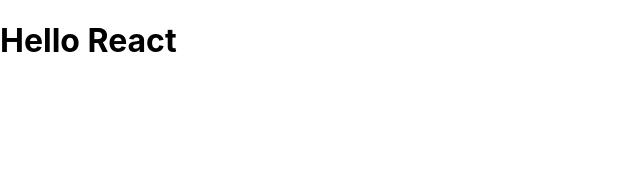
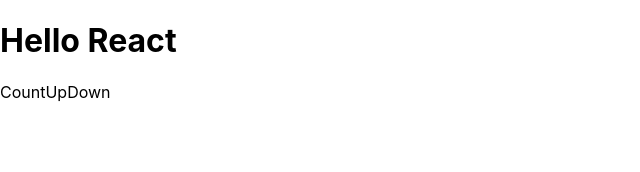
Before and after one commit to kubotaetsuya/react_basic, a React (Create React App) app in the folder client/: page /countUpDown in a window 1280 px wide. Shown: the top 172 px of the page, without its empty margins (0-640 px from the left). Built offline with nearby package versions, Linux system fonts and the light colour scheme.

Commit message:
add: ページごとのファイル作成（CountUpDown/Navigation）

```diff
--- a/client/src/App.js
+++ b/client/src/App.js
@@ -1,10 +1,10 @@
-import HelloReact from "./components/HelloReact";
+import Navigation from "./components/Navigation";
 
 const App = () => {
 
   return (
     <>
-      <HelloReact />
+      <Navigation />
     </>
   )
 
--- /dev/null
+++ b/client/src/components/CountUpDown.jsx
@@ -0,0 +1,9 @@
+
+
+const CountUpDown = () => {
+  return(
+    <div>CountUpDown</div>
+  )
+};
+
+export default CountUpDown;
--- /dev/null
+++ b/client/src/components/Navigation.jsx
@@ -0,0 +1,17 @@
+import HelloReact from "./HelloReact";
+import CountUpDown from "./CountUpDown";
+
+const Navigation = () => {
+  return (
+    <>
+      <div>
+        <HelloReact />
+      </div>
+      <div>
+        <CountUpDown />
+      </div>
+    </>
+  )
+};
+
+export default Navigation;
```
